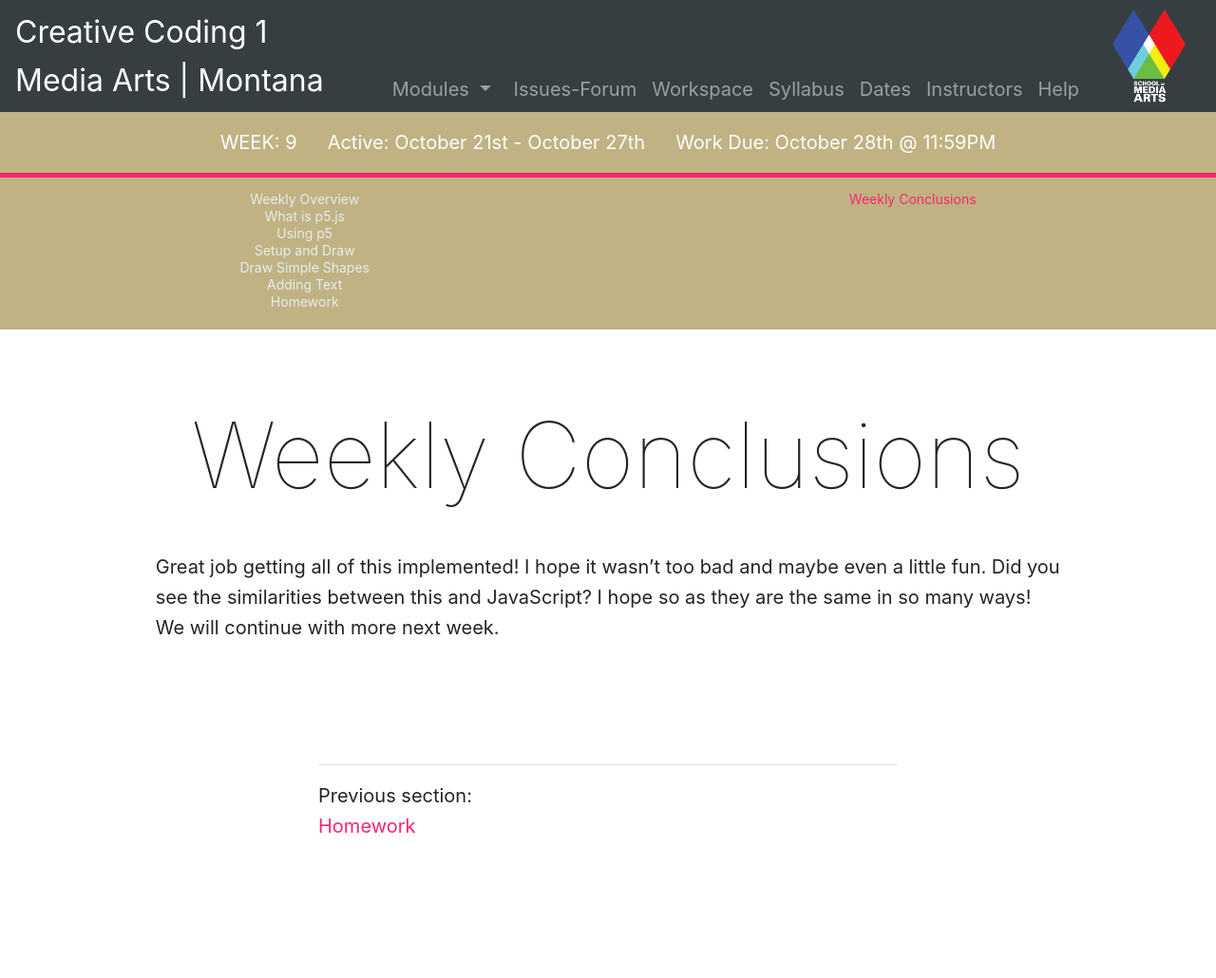
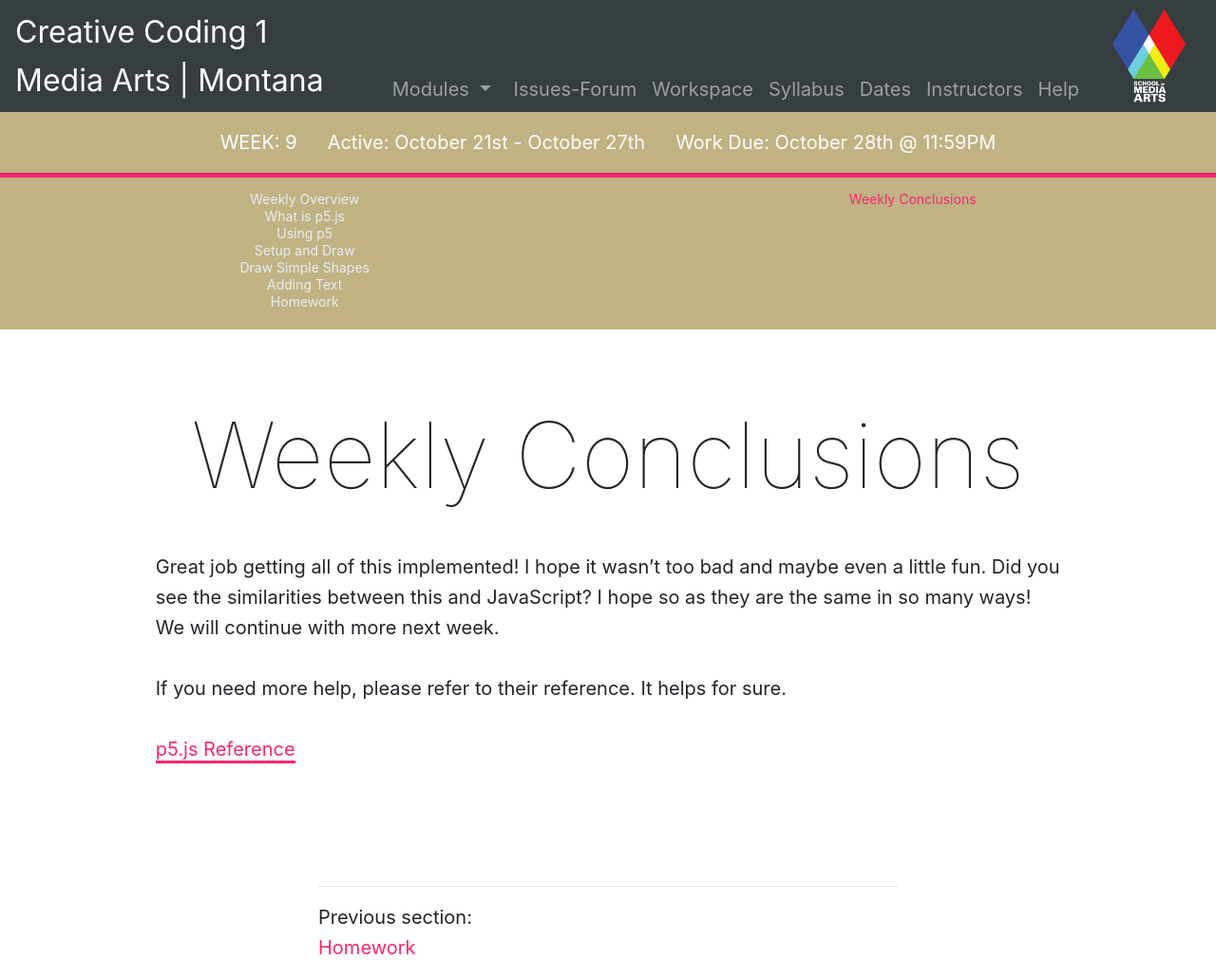
Before and after one commit to Montana-Media-Arts/creative-coding-1-Fall2019, a Jekyll site: the page built from modules/week-9/_posts/2017-03-30-conclusions.md, in a window 1280 px wide. Shown: the whole page at 95% size. Built offline with Jekyll 4.4.1, drawn with Linux system fonts in a browser that asks for light colours; nearby versions of some CDN libraries; before the commit the page ends 902 px from its top, so only the background shows below that.

Commit message:
updated links

```diff
--- a/modules/week-9/_posts/2017-03-30-conclusions.md
+++ b/modules/week-9/_posts/2017-03-30-conclusions.md
@@ -7,3 +7,7 @@ jotted: false
 # Weekly Conclusions
 
 Great job getting all of this implemented! I hope it wasn't too bad and maybe even a little fun.  Did you see the similarities between this and JavaScript?  I hope so as they are the same in so many ways!  We will continue with more next week.
+
+If you need more help, please refer to their reference. It helps for sure.
+
+[p5.js Reference](https://p5js.org/reference/)
```
Also changed, not shown: modules/week-9/_posts/2017-01-05-what-is-p5.md (+1 -1 lines).
